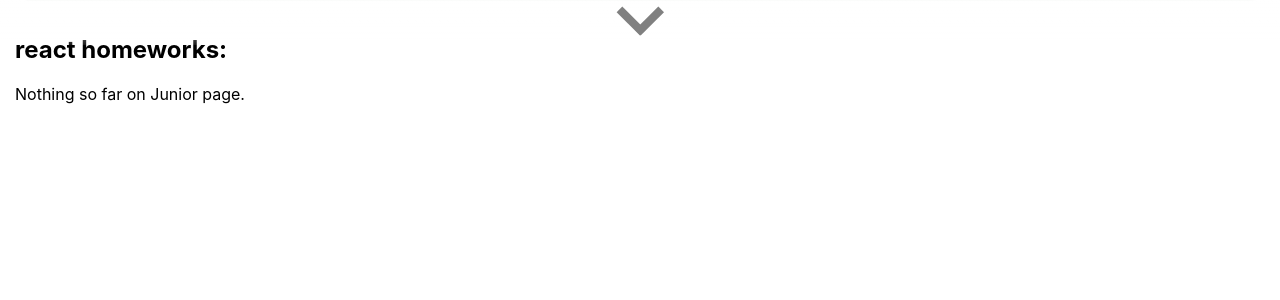
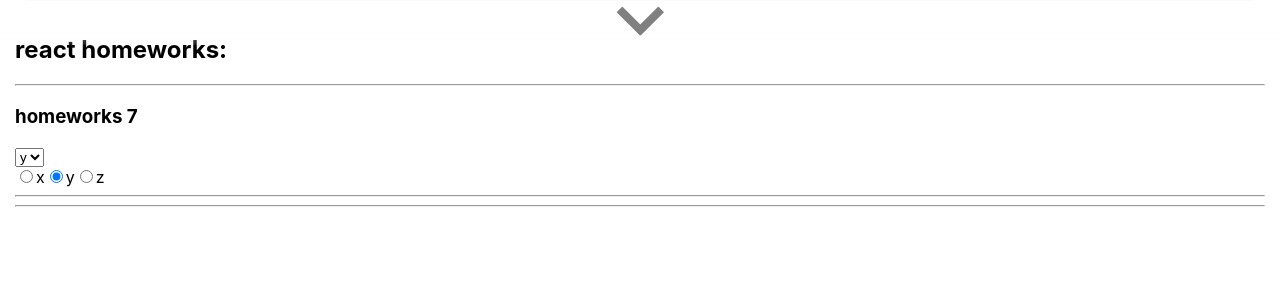
Before and after one commit to ArtyomSamsonchik/homeworks-by-ignat, a React (Create React App) app: page /#/junior in a window 1280 px wide. Shown: the top 300 px of the page. Built offline with nearby package versions, Linux system fonts and the light colour scheme.

Commit message:
Add working select and radio elements to HW7

```diff
--- a/src/p2-homeworks/h5-rrd-v6/pages/Junior.tsx
+++ b/src/p2-homeworks/h5-rrd-v6/pages/Junior.tsx
@@ -1,9 +1,10 @@
 import React from 'react'
+import HW7 from "../../h7/HW7";
 
 const Junior = () => {
     return (
         <div>
-            Nothing so far on Junior page.
+            <HW7/>
         </div>
     )
 }
--- a/src/p2-homeworks/h7/HW7.tsx
+++ b/src/p2-homeworks/h7/HW7.tsx
@@ -10,9 +10,7 @@
     return (
         <div>
             <hr/>
-            homeworks 7
-
-            {/*should work (должно работать)*/}
+            <h3>homeworks 7</h3>
             <div>
                 <SuperSelect
                     options={arr}
--- a/src/p2-homeworks/h7/common/c5-SuperSelect/SuperSelect.tsx
+++ b/src/p2-homeworks/h7/common/c5-SuperSelect/SuperSelect.tsx
@@ -14,10 +14,14 @@
         ...restProps
     }
 ) => {
-    const mappedOptions: any[] = []; // map options with key
+
+    const mappedOptions = options
+        ? options.map((el, i) => <option key={i} value={el}>{el}</option>)
+        : []
 
     const onChangeCallback = (e: ChangeEvent<HTMLSelectElement>) => {
-        // onChange, onChangeOption
+        onChange && onChange(e)
+        onChangeOption && onChangeOption(e.currentTarget.value)
     }
 
     return (
--- a/src/p2-homeworks/h7/common/c6-SuperRadio/SuperRadio.tsx
+++ b/src/p2-homeworks/h7/common/c6-SuperRadio/SuperRadio.tsx
@@ -16,7 +16,8 @@
     }
 ) => {
     const onChangeCallback = (e: ChangeEvent<HTMLInputElement>) => {
-        // onChange, onChangeOption
+        onChange && onChange(e)
+        onChangeOption && onChangeOption(e.currentTarget.value)
     }
 
 
@@ -24,6 +25,11 @@
         <label key={name + '-' + i}>
             <input
                 type={'radio'}
+                name={name}
+                checked={o === value}
+                value={o}
+                onChange={onChangeCallback}
+                {...restProps}  //???????????????? надо ли?
                 // name, checked, value, onChange
             />
             {o}
```
